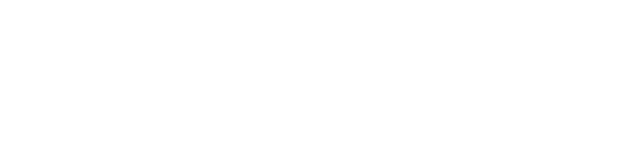
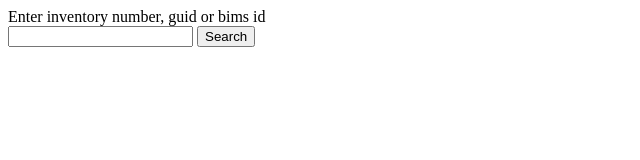
Before and after one commit to Volkonenkoff/Test-task-for-BIOCAD, a plain HTML site: page index.html in a window 1280 px wide. Shown: the whole page, without its empty margins (0-640 px from the left). Drawn offline with Linux system fonts and the light colour scheme.

Commit message:
feat: add basic page structure

```diff
--- a/index.html
+++ b/index.html
@@ -7,6 +7,36 @@
   <title>Calibration report</title>
 </head>
 <body>
+  <main class="main">
+    <div class="main-container">
+      <form class="search-form">
+          <label for="searchInput" class="search-form__label">
+            Enter inventory number, guid or bims id
+          </label>
+          <div class="search-form__wrapper">
+            <input type="text" id="searchInput" class="search-form__input">
+            <button name="searchButton" type="submit" class="search-form__button">
+              Search
+            </button>
+          </div>
+      </form>
+      <div class="report-container">
+        <div class="report-options">
+          <img src="" alt="" class="report-container__item-img">
+          <h2 clas="item-name"></h2>
+        </div>
+        <div class="report-item-details">
+          <ul class="report-container__device-info">
 
+          </ul>
+        </div>
+        <table class="report-table">
+
+        </table>
+
+
+      </div>
+    </div>
+  </main>
 </body>
 </html>
```
